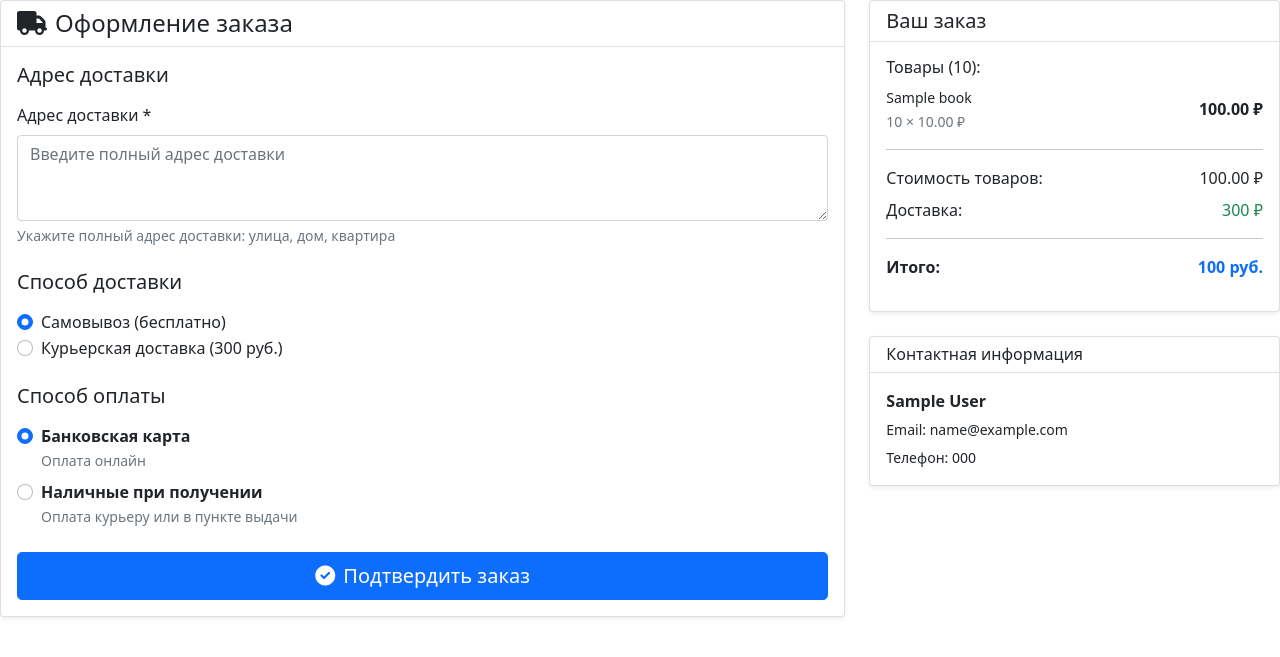
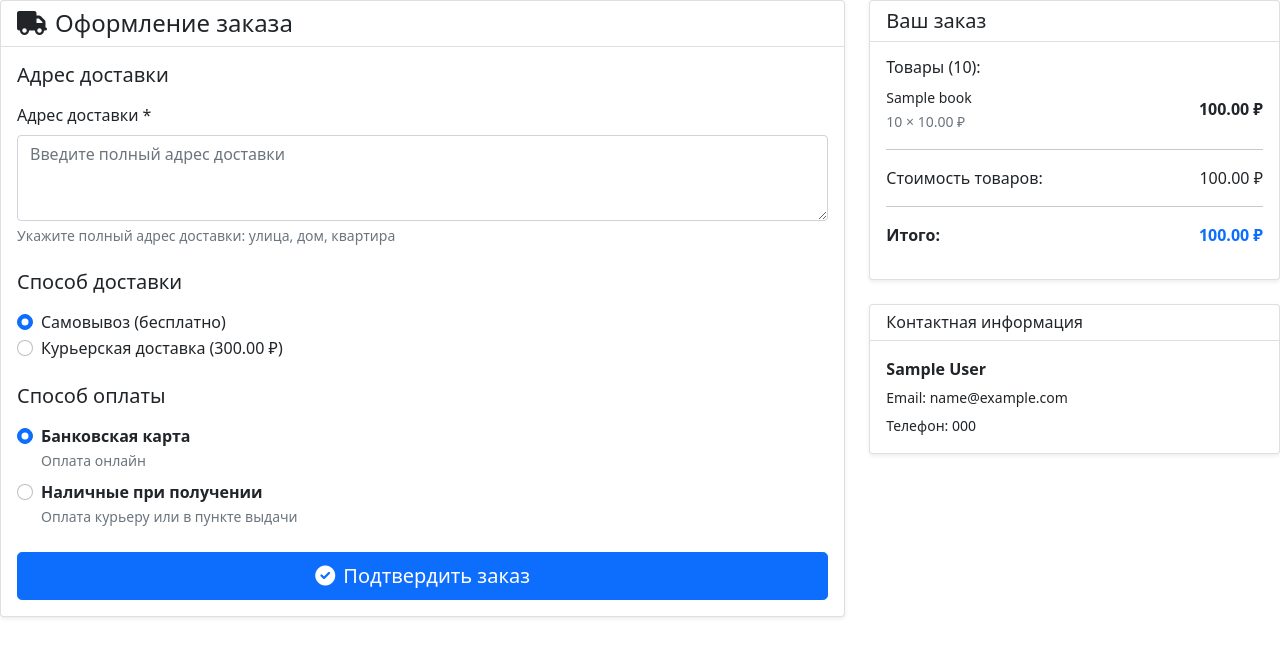
Before and after one commit to ivlisss/bookstore, a Django app: page /checkout/ in a window 1280 px wide. Shown: the part 56-713 px from the top of the page. Run offline with Django 4.2, Linux system fonts and the light colour scheme; a user stored in the database is signed in; tables that the repository leaves empty hold one stand-in row (values such as "Sample post").

Commit message:
исправлено

```diff
--- a/bookstore/catalog/templates/catalog/book_list.html
+++ b/bookstore/catalog/templates/catalog/book_list.html
@@ -12,7 +12,7 @@
                 <h5>Фильтры</h5>
             </div>
             <div class="card-body">
-
+                 <form method="get" action="{% url 'book_list' %}">
                     <div class="mb-3">
                         <label class="form-label">Автор</label>
                         <select name="author" class="form-select">
--- a/bookstore/catalog/templates/catalog/checkout.html
+++ b/bookstore/catalog/templates/catalog/checkout.html
@@ -14,7 +14,6 @@
                 <form method="post" id="order-form">
                     {% csrf_token %}
 
-                    <!-- Скрытое поле для стоимости доставки -->
                     <input type="hidden" name="delivery_cost" id="delivery-cost" value="0">
 
                     <div class="mb-4">
@@ -22,8 +21,12 @@
                         <div class="mb-3">
                             <label for="id_shipping_address" class="form-label fw-semibold">Адрес доставки *</label>
                             {{ form.shipping_address }}
-                            {% if form.shipping_address.errors %}
-                            <div class="text-danger small mt-1">{{ form.shipping_address.errors.0 }}</div>
+                            {% if form.non_field_errors %}
+                            <div class="text-danger small mt-1">
+                                {% for error in form.non_field_errors %}
+                                    {{ error }}
+                                {% endfor %}
+                            </div>
                             {% endif %}
                             <div class="form-text">Укажите полный адрес доставки: улица, дом, квартира</div>
                         </div>
@@ -105,16 +108,15 @@
                 <span id="products-total">{{ cart.total_price }} ₽</span>
             </div>
 
-                <!-- Строка с доставкой - изначально скрыта -->
-                <div class="d-flex justify-content-between mb-2 delivery-cost" style="display: none;">
-                    <span>Доставка:</span>
-                    <span class="delivery-price text-success">300 ₽</span>
+            <div class=" justify-content-between mb-2 delivery-cost" style="display:none;">
+                    <span>Доставка</span>
+                    <span class="delivery-price">300 руб.</span>
                 </div>
 
             <hr>
             <div class="d-flex justify-content-between mb-3">
                 <strong>Итого:</strong>
-                    <strong class="total-price text-primary">{{ cart.total_price }} ₽</strong>
+                <strong class="total-price text-primary">{{ cart.total_price|floatformat:2 }} ₽</strong>
             </div>
 
             <div class="alert alert-info" id="free-delivery-alert" style="display: none;">
@@ -125,7 +127,6 @@
             </div>
         </div>
     </div>
-
         <!-- Контактная информация -->
         <div class="card shadow-sm mt-4">
             <div class="card-header bg-transparent">
@@ -148,15 +149,31 @@ document.addEventListener('DOMContentLoaded', function() {
     const deliveryPriceElement = document.querySelector('.delivery-price');
     const deliveryPriceText = document.querySelector('.delivery-price-text');
     const totalPriceElement = document.querySelector('.total-price');
-    const basePrice = {{ cart.total_price }};
+    const freeDeliveryAlert = document.getElementById('free-delivery-alert');
+    const basePrice = {{ cart.total_price }}; // Убедитесь, что это число с двумя знаками
+    const productsTotalElement = document.getElementById('products-total');
 
-    // Проверяем, действует ли бесплатная доставка
-    const freeDeliveryThreshold = 2000;
+    // Стоимость доставки
+    const DELIVERY_COST = 300.00;
+    const freeDeliveryThreshold = 2000.00;
     const hasFreeDelivery = basePrice >= freeDeliveryThreshold;
 
-    // Обновляем текст о стоимости доставки, если действует бесплатная доставка
-    if (hasFreeDelivery) {
-        deliveryPriceText.textContent = 'бесплатно';
+    // Функция для форматирования денежных значений
+    function formatPrice(price) {
+        return parseFloat(price).toFixed(2) + ' ₽';
+    }
+
+    // Форматируем базовую цену при загрузке
+    if (productsTotalElement) {
+        productsTotalElement.textContent = formatPrice(basePrice);
+    }
+    if (totalPriceElement) {
+        totalPriceElement.textContent = formatPrice(basePrice);
+    }
+
+    // Обновляем текст о стоимости доставки
+    if (deliveryPriceText) {
+        deliveryPriceText.textContent = hasFreeDelivery ? 'бесплатно' : formatPrice(DELIVERY_COST);
     }
 
     function updateDeliveryCost() {
@@ -167,22 +184,25 @@ document.addEventListener('DOMContentLoaded', function() {
                 // Бесплатная доставка
                 deliveryCostRow.style.display = 'flex';
                 deliveryPriceElement.textContent = 'Бесплатно';
-                totalPriceElement.textContent = basePrice + ' руб.';
+                totalPriceElement.textContent = formatPrice(basePrice);
+                if (freeDeliveryAlert) freeDeliveryAlert.style.display = 'block';
             } else {
-                // Платная доставка
+                // Платная доставка - 500.00 рублей
                 deliveryCostRow.style.display = 'flex';
-                deliveryPriceElement.textContent = '300 руб.';
-                totalPriceElement.textContent = (basePrice + 300) + ' руб.';
+                deliveryPriceElement.textContent = formatPrice(DELIVERY_COST);
+                totalPriceElement.textContent = formatPrice(basePrice + DELIVERY_COST);
+                if (freeDeliveryAlert) freeDeliveryAlert.style.display = 'none';
             }
         } else {
             // Самовывоз
             deliveryCostRow.style.display = 'none';
-            totalPriceElement.textContent = basePrice + ' руб.';
+            totalPriceElement.textContent = formatPrice(basePrice);
+            if (freeDeliveryAlert) freeDeliveryAlert.style.display = 'none';
         }
     }
 
     // Инициализация при загрузке
-    setTimeout(updateDeliveryCost, 50);
+    updateDeliveryCost();
 
     // Обработка изменений способа доставки
     deliveryMethods.forEach(method => {
```
Also changed, not shown: bookstore/catalog/templates/admin/dashboard.html (+15 -0 lines). Lines whose indentation alone changed are shown as unchanged.
